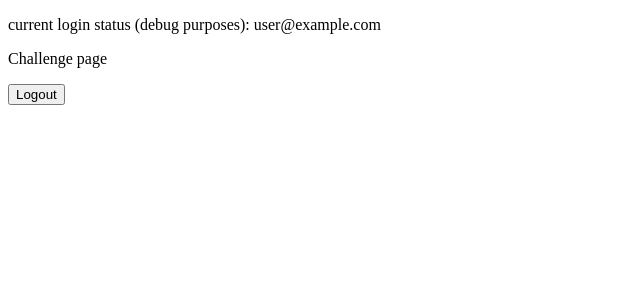
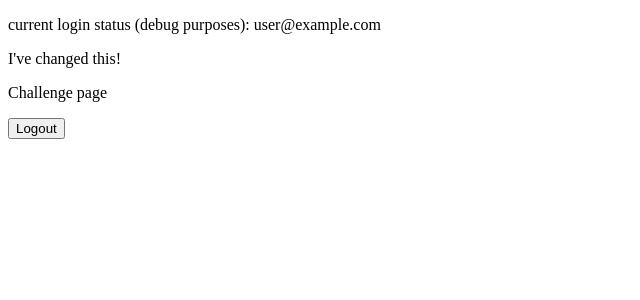
Before and after one commit to 8by8-org/web-app, a React (Create React App) app: page /challenge in a window 1280 px wide. Shown: the top 300 px of the page, without its empty margins (0-640 px from the left). Built offline with nearby package versions, Linux system fonts and the light colour scheme; no server answers; sample sign-in values are in the browser's storage.

Commit message:
change challengepage for meeting demo purposes

```diff
--- a/src/components/ChallengePage.js
+++ b/src/components/ChallengePage.js
@@ -8,6 +8,7 @@ export default function ChallengePage() {
     return (
         <div>
             <p>current login status (debug purposes): {currentUser === null ? 'Logged out' : currentUser.email}</p>
+            <p>I've changed this!</p>
             <p>Challenge page</p>
             <button onClick={() => history.push('/logout')}>Logout</button>
         </div>
```
